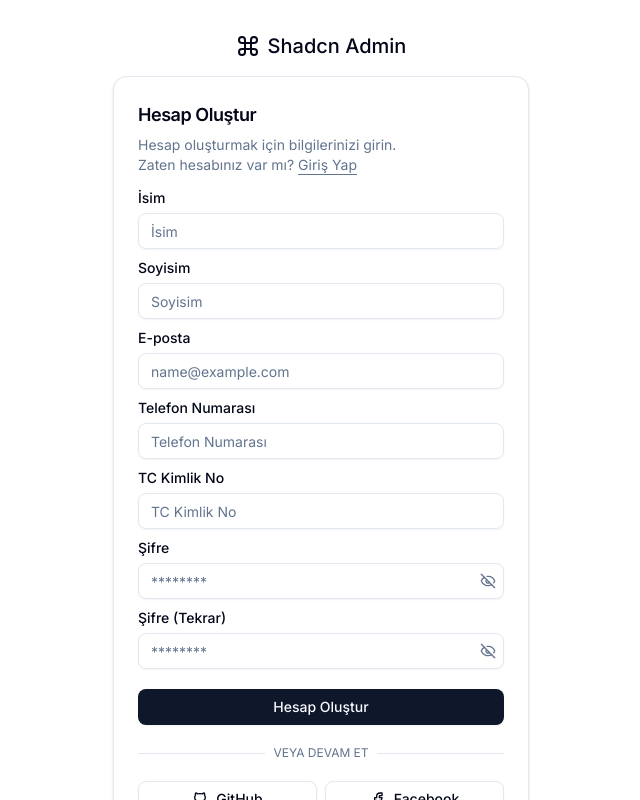
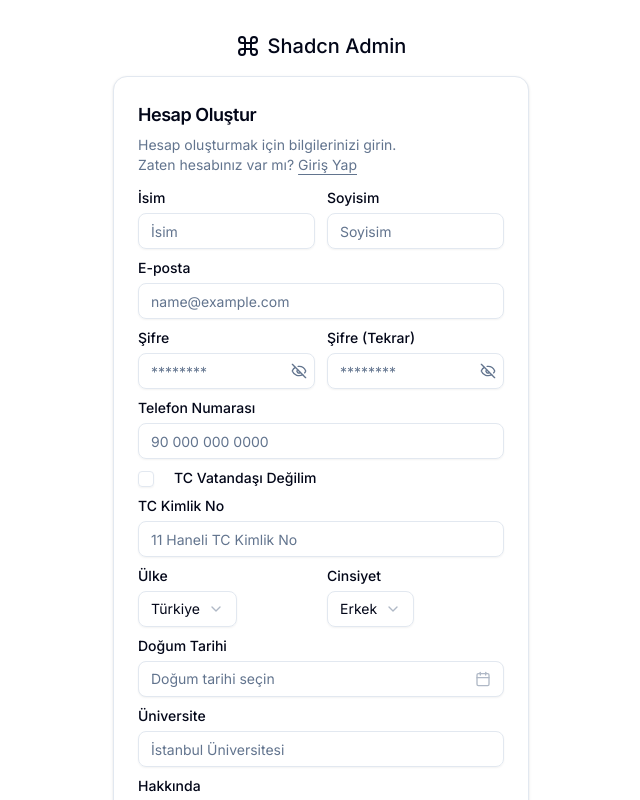
Before and after one commit to lunovatr/lunova, a React (Vite) app: page /sign-up in a window 1280 px wide. Shown: the top 800 px of the page, without its empty margins (319-959 px from the left). Built offline with nearby package versions, Linux system fonts and the light colour scheme; no server answers.

Commit message:
register register için endpointi ve formu değiştirdim. accounts kısmında bazı değişiklikler yapmıştım. artık expert ve client register endpointleri ayrı.

```diff
--- a/src/features/auth/sign-up/components/sign-up-form.tsx
+++ b/src/features/auth/sign-up/components/sign-up-form.tsx
@@ -17,6 +17,14 @@ import {
 } from '@/components/ui/form'
 import { Input } from '@/components/ui/input'
 import { PasswordInput } from '@/components/password-input'
+import { Select, SelectContent, SelectItem, SelectTrigger, SelectValue } from '@/components/ui/select'
+import { Textarea } from '@/components/ui/textarea'
+import { Calendar } from '@/components/ui/calendar'
+import { Popover, PopoverContent, PopoverTrigger } from '@/components/ui/popover'
+import { Checkbox } from '@/components/ui/checkbox'
+import { Calendar as CalendarIcon } from 'lucide-react'
+import { format } from 'date-fns'
+import { tr } from 'date-fns/locale'
 import api from '@/lib/api'
 
 const formSchema = z
@@ -27,17 +35,34 @@ const formSchema = z
       error: (iss) =>
         iss.input === '' ? 'E-posta adresinizi girin' : undefined,
     }),
-    gsm_no: z.string().min(1, 'Telefon numarası gerekli'),
-    tc_kimlik: z.string().min(1, 'TC Kimlik No gerekli'),
     password: z
       .string()
       .min(1, 'Şifrenizi girin')
       .min(7, 'Şifre en az 7 karakter olmalıdır'),
     password2: z.string().min(1, 'Şifrenizi tekrar girin'),
+    phone_number: z.string().min(1, 'Telefon numarası gerekli').regex(/^[0-9]{11}$/, 'Telefon numarası 11 haneli olmalıdır'),
+    is_turkish_citizen: z.boolean(),
+    id_number: z.string().optional(),
+    national_id: z.string().optional(),
+    country: z.string().min(1, 'Ülke seçimi gerekli'),
+    university: z.string().min(1, 'Üniversite bilgisi gerekli'),
+    about: z.string().min(1, 'Hakkında bilgisi gerekli'),
+    gender_id: z.number().min(1, 'Cinsiyet seçimi gerekli'),
+    birth_date: z.date().min(new Date('1900-01-01'), 'Geçerli bir doğum tarihi girin'),
   })
   .refine((data) => data.password === data.password2, {
     message: "Şifreler eşleşmiyor.",
     path: ['password2'],
+  })
+  .refine((data) => {
+    if (!data.is_turkish_citizen) {
+      return data.id_number && data.id_number.length === 11;
+    } else {
+      return data.national_id && data.national_id.length > 0;
+    }
+  }, {
+    message: "TC vatandaşı iseniz TC Kimlik No, değilseniz Pasaport No gerekli",
+    path: ['id_number'],
   })
 
 export function SignUpForm({
@@ -45,7 +70,6 @@ export function SignUpForm({
   ...props
 }: React.HTMLAttributes<HTMLFormElement>) {
   const [isLoading, setIsLoading] = useState(false)
-  const [errors, setErrors] = useState<{ [key: string]: string[] }>({})
   const navigate = useNavigate()
 
   const form = useForm<z.infer<typeof formSchema>>({
@@ -54,21 +78,29 @@ export function SignUpForm({
       first_name: '',
       last_name: '',
       email: '',
-      gsm_no: '',
-      tc_kimlik: '',
       password: '',
       password2: '',
+      phone_number: '',
+      is_turkish_citizen: false,
+      id_number: '',
+      national_id: '',
+      country: 'TR',
+      university: '',
+      about: '',
+      gender_id: 1,
+      birth_date: undefined,
     },
   })
 
   async function onSubmit(data: z.infer<typeof formSchema>) {
     setIsLoading(true)
-    setErrors({})
 
     try {
-      await api.post('/api/v1/accounts/register/', {
+      await api.post('/api/v1/accounts/register/expert/', {
         ...data,
         role: 'expert',
+        // Convert date to ISO string for API
+        birth_date: data.birth_date ? data.birth_date.toISOString().split('T')[0] : undefined,
       })
 
       // Başarılı kayıt sonrası e-posta adresini localStorage'a kaydet
@@ -78,7 +110,6 @@ export function SignUpForm({
       navigate({ to: '/sign-in' })
     } catch (err: any) {
       if (err.response?.data && typeof err.response.data === 'object') {
-        setErrors(err.response.data)
         // Form hatalarını form state'ine aktar
         Object.keys(err.response.data).forEach((key) => {
           if (key in form.getValues()) {
@@ -104,6 +135,7 @@ export function SignUpForm({
         className={cn('grid gap-3', className)}
         {...props}
       >
+        <div className="grid grid-cols-2 gap-3">
           <FormField
             control={form.control}
             name='first_name'
@@ -130,6 +162,8 @@ export function SignUpForm({
               </FormItem>
             )}
           />
+        </div>
+
         <FormField
           control={form.control}
           name='email'
@@ -143,32 +177,8 @@ export function SignUpForm({
             </FormItem>
           )}
         />
-        <FormField
-          control={form.control}
-          name='gsm_no'
-          render={({ field }) => (
-            <FormItem>
-              <FormLabel>Telefon Numarası</FormLabel>
-              <FormControl>
-                <Input placeholder='Telefon Numarası' {...field} />
-              </FormControl>
-              <FormMessage />
-            </FormItem>
-          )}
-        />
-        <FormField
-          control={form.control}
-          name='tc_kimlik'
-          render={({ field }) => (
-            <FormItem>
-              <FormLabel>TC Kimlik No</FormLabel>
-              <FormControl>
-                <Input placeholder='TC Kimlik No' {...field} />
-              </FormControl>
-              <FormMessage />
-            </FormItem>
-          )}
-        />
+
+        <div className="grid grid-cols-2 gap-3">
           <FormField
             control={form.control}
             name='password'
@@ -195,6 +205,200 @@ export function SignUpForm({
               </FormItem>
             )}
           />
+        </div>
+
+        <FormField
+          control={form.control}
+          name='phone_number'
+          render={({ field }) => (
+            <FormItem>
+              <FormLabel>Telefon Numarası</FormLabel>
+              <FormControl>
+                <Input placeholder='90 000 000 0000' {...field} />
+              </FormControl>
+              <FormMessage />
+            </FormItem>
+          )}
+        />
+
+        <FormField
+          control={form.control}
+          name='is_turkish_citizen'
+          render={({ field }) => (
+            <FormItem className="flex flex-row items-start space-x-3 space-y-0">
+              <FormControl>
+                <Checkbox
+                  checked={field.value}
+                  onCheckedChange={field.onChange}
+                />
+              </FormControl>
+              <div className="space-y-1 leading-none">
+                <FormLabel>TC Vatandaşı Değilim</FormLabel>
+              </div>
+            </FormItem>
+          )}
+        />
+
+        {!form.watch('is_turkish_citizen') ? (
+          <FormField
+            control={form.control}
+            name='id_number'
+            render={({ field }) => (
+              <FormItem>
+                <FormLabel>TC Kimlik No</FormLabel>
+                <FormControl>
+                  <Input placeholder='11 Haneli TC Kimlik No' {...field} />
+                </FormControl>
+                <FormMessage />
+              </FormItem>
+            )}
+          />
+        ) : (
+          <FormField
+            control={form.control}
+            name='national_id'
+            render={({ field }) => (
+              <FormItem>
+                <FormLabel>Pasaport No</FormLabel>
+                <FormControl>
+                  <Input placeholder='Pasaport numaranızı girin' {...field} />
+                </FormControl>
+                <FormMessage />
+              </FormItem>
+            )}
+          />
+        )}
+
+        <div className="grid grid-cols-2 gap-3">
+          <FormField
+            control={form.control}
+            name='country'
+            render={({ field }) => (
+              <FormItem>
+                <FormLabel>Ülke</FormLabel>
+                <Select onValueChange={field.onChange} defaultValue={field.value}>
+                  <FormControl>
+                    <SelectTrigger>
+                      <SelectValue placeholder="Ülke seçin" />
+                    </SelectTrigger>
+                  </FormControl>
+                  <SelectContent>
+                    <SelectItem value="TR">Türkiye</SelectItem>
+                    <SelectItem value="US">Amerika Birleşik Devletleri</SelectItem>
+                    <SelectItem value="GB">Birleşik Krallık</SelectItem>
+                    <SelectItem value="DE">Almanya</SelectItem>
+                    <SelectItem value="FR">Fransa</SelectItem>
+                  </SelectContent>
+                </Select>
+                <FormMessage />
+              </FormItem>
+            )}
+          />
+          <FormField
+            control={form.control}
+            name='gender_id'
+            render={({ field }) => (
+              <FormItem>
+                <FormLabel>Cinsiyet</FormLabel>
+                <Select onValueChange={(value) => field.onChange(parseInt(value))} defaultValue={field.value?.toString()}>
+                  <FormControl>
+                    <SelectTrigger>
+                      <SelectValue placeholder="Cinsiyet seçin" />
+                    </SelectTrigger>
+                  </FormControl>
+                  <SelectContent>
+                    <SelectItem value="1">Erkek</SelectItem>
+                    <SelectItem value="2">Kadın</SelectItem>
+                    <SelectItem value="3">Diğer</SelectItem>
+                  </SelectContent>
+                </Select>
+                <FormMessage />
+              </FormItem>
+            )}
+          />
+        </div>
+
+        <FormField
+          control={form.control}
+          name='birth_date'
+          render={({ field }) => (
+            <FormItem className="flex flex-col">
+              <FormLabel>Doğum Tarihi</FormLabel>
+              <Popover>
+                <PopoverTrigger asChild>
+                  <FormControl>
+                    <Button
+                      variant={"outline"}
+                      className={cn(
+                        "w-full pl-3 text-left font-normal",
+                        !field.value && "text-muted-foreground"
+                      )}
+                    >
+                      {field.value ? (
+                        format(field.value, "PPP", { locale: tr })
+                      ) : (
+                        <span>Doğum tarihi seçin</span>
+                      )}
+                      <CalendarIcon className="ml-auto h-4 w-4 opacity-50" />
+                    </Button>
+                  </FormControl>
+                </PopoverTrigger>
+                <PopoverContent className="w-auto p-0" align="start">
+                  <Calendar
+                    mode="single"
+                    selected={field.value}
+                    onSelect={field.onChange}
+                    disabled={(date) =>
+                      date > new Date() || date < new Date("1900-01-01")
+                    }
+                    initialFocus
+                  />
+                </PopoverContent>
+              </Popover>
+              <FormMessage />
+            </FormItem>
+          )}
+        />
+
+        <div className="space-y-3">
+          <FormField
+            control={form.control}
+            name='university'
+            render={({ field }) => (
+              <FormItem>
+                <FormLabel>Üniversite</FormLabel>
+                <FormControl>
+                  <Input placeholder='İstanbul Üniversitesi' {...field} />
+                </FormControl>
+                <FormMessage />
+              </FormItem>
+            )}
+          />
+
+          <FormField
+            control={form.control}
+            name='about'
+            render={({ field }) => (
+              <FormItem>
+                <FormLabel>Hakkında</FormLabel>
+                <FormControl>
+                  <Textarea
+                    placeholder='Uzman psikolog'
+                    className="resize-none"
+                    rows={3}
+                    {...field}
+                  />
+                </FormControl>
+                <FormMessage />
+              </FormItem>
+            )}
+          />
+
+
+        </div>
+
+
+
         <Button className='mt-2' disabled={isLoading}>
           {isLoading ? 'Kayıt Olunuyor...' : 'Hesap Oluştur'}
         </Button>
```
Lines whose indentation alone changed are shown as unchanged.
